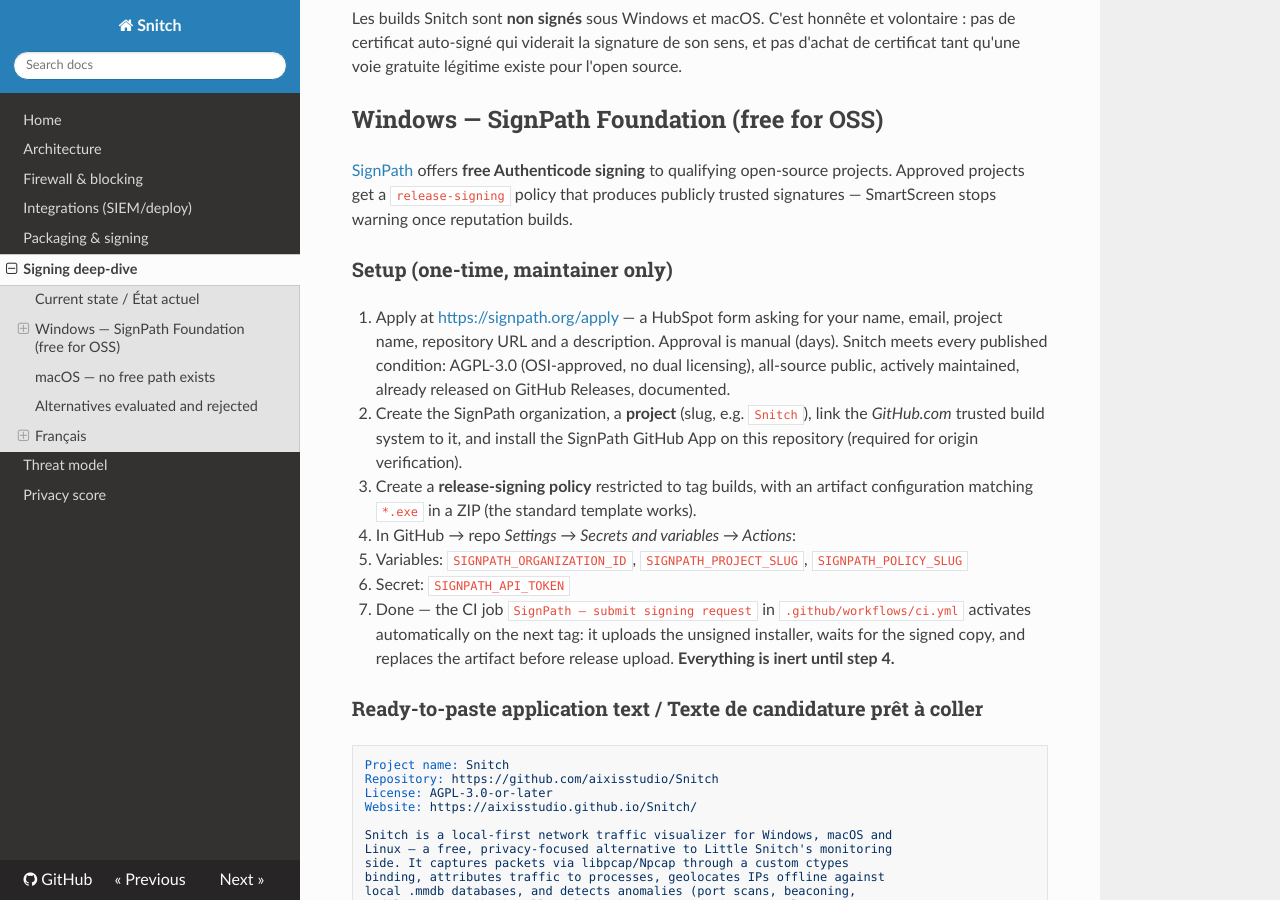
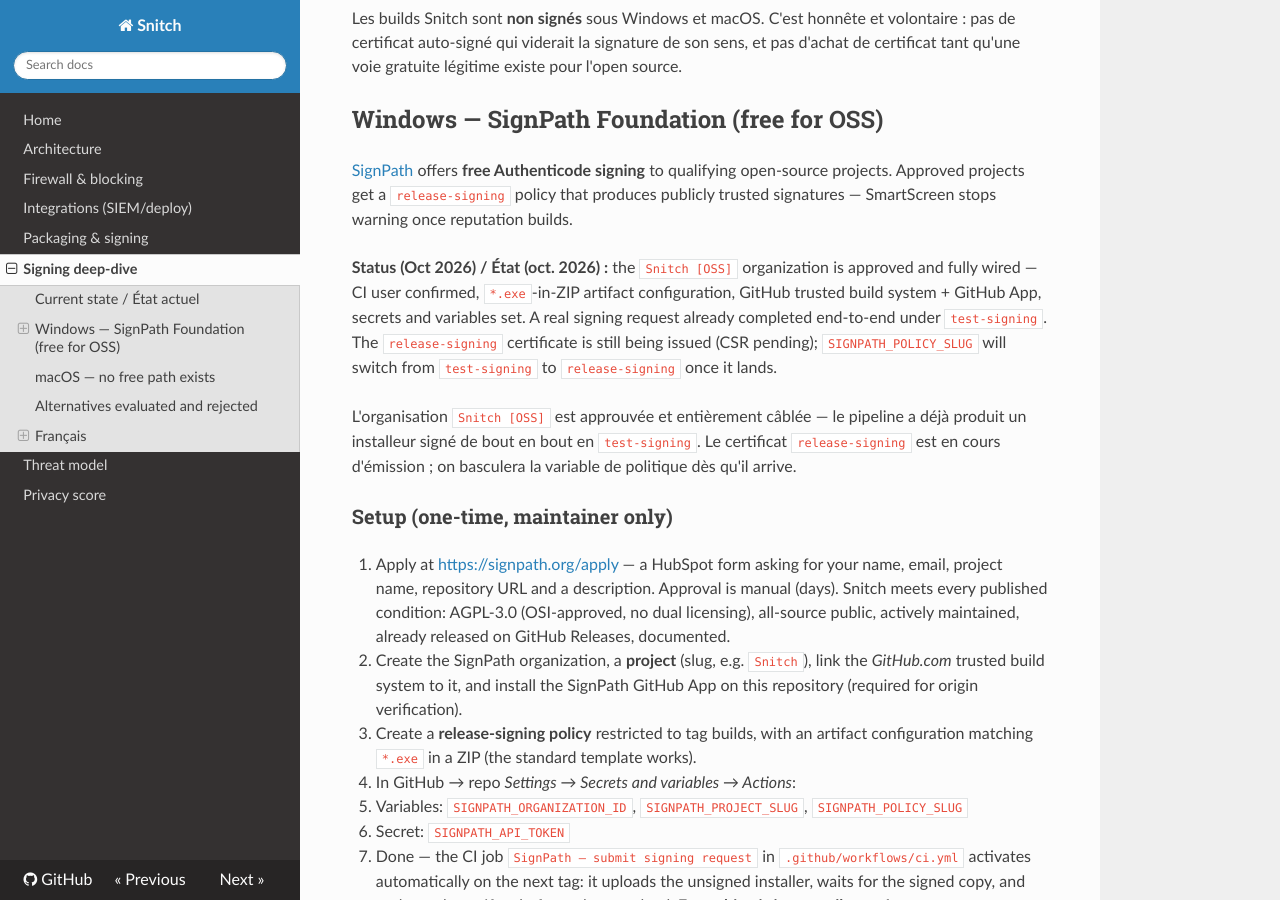
Before and after one commit to aixisstudio/Snitch, an MkDocs documentation site: the page built from docs/SIGNING.md, in a window 1280 px wide and 900 px high, scrolled down 353 px. Built offline with MkDocs 1.6.1, drawn with Linux system fonts in a browser that asks for light colours; nearby versions of some CDN libraries.

Commit message:
Wire SignPath OSS signing: regen latest.yml post-sign + status
- CI: after SignPath returns the signed installer, regenerate latest.yml
  (sha512+size now differ) so electron-updater accepts the update
- Release job: point latest.yml url/path at the stable Snitch-Setup-
  windows.exe asset name — the rename used to break the updater URL
- docs/SIGNING.md: mark the SignPath pipeline as configured and verified
  end-to-end under test-signing; release cert still pending issuance

FR : après retour SignPath, latest.yml est régénéré (sha512 modifié) et
pointe vers le nom d'asset stable ; SIGNING.md reflète l'état réel.

```diff
--- a/docs/SIGNING.md
+++ b/docs/SIGNING.md
@@ -20,6 +20,19 @@
 qualifying open-source projects. Approved projects get a `release-signing`
 policy that produces publicly trusted signatures — SmartScreen stops
 warning once reputation builds.
+
+**Status (Oct 2026) / État (oct. 2026) :** the `Snitch [OSS]` organization is
+approved and fully wired — CI user confirmed, `*.exe`-in-ZIP artifact
+configuration, GitHub trusted build system + GitHub App, secrets and
+variables set. A real signing request already completed end-to-end under
+`test-signing`. The `release-signing` certificate is still being issued
+(CSR pending); `SIGNPATH_POLICY_SLUG` will switch from `test-signing` to
+`release-signing` once it lands.
+
+L'organisation `Snitch [OSS]` est approuvée et entièrement câblée — le
+pipeline a déjà produit un installeur signé de bout en bout en
+`test-signing`. Le certificat `release-signing` est en cours d'émission ;
+on basculera la variable de politique dès qu'il arrive.
 
 ### Setup (one-time, maintainer only)
 
```
Also changed, not shown: 1 other file.
